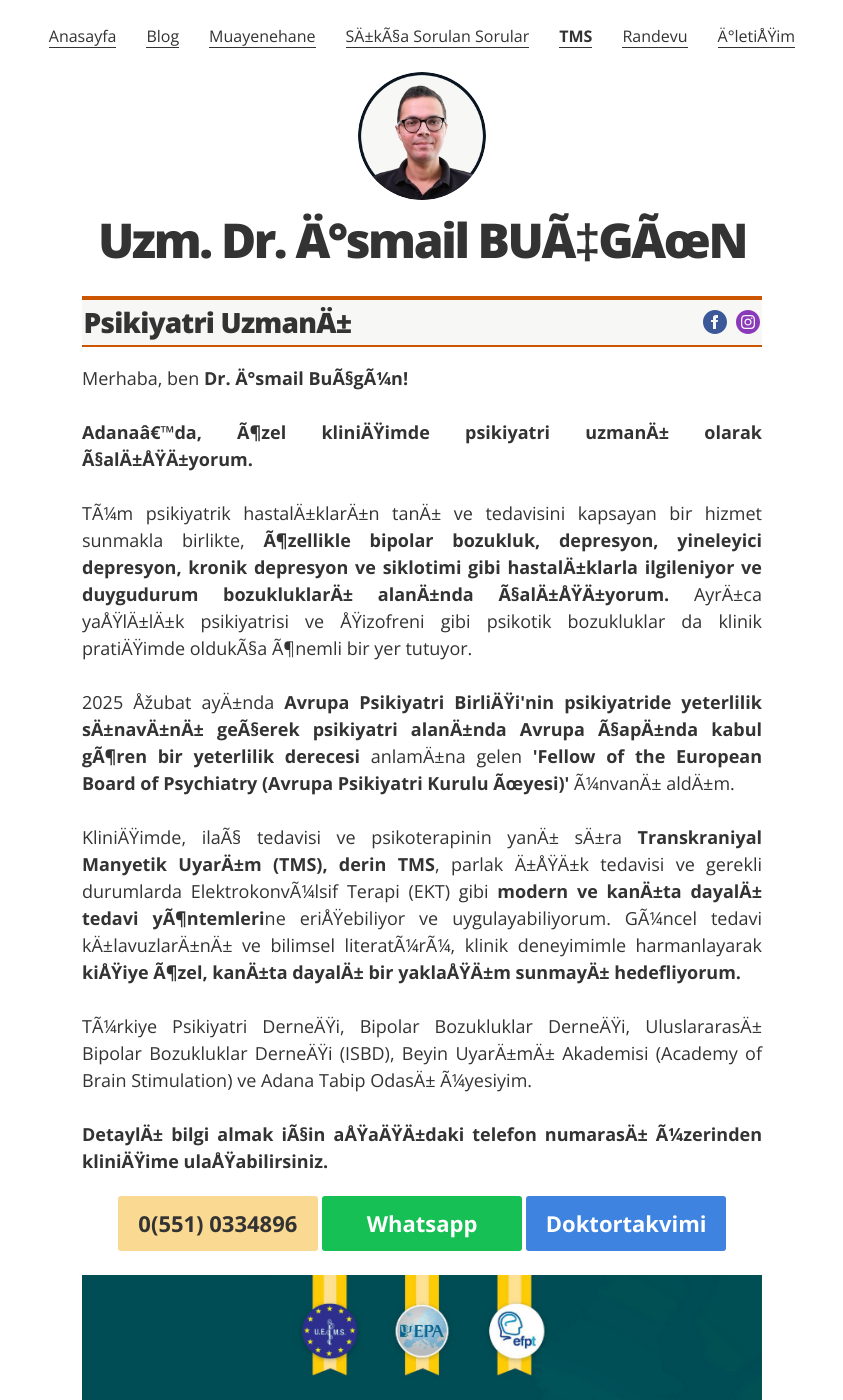
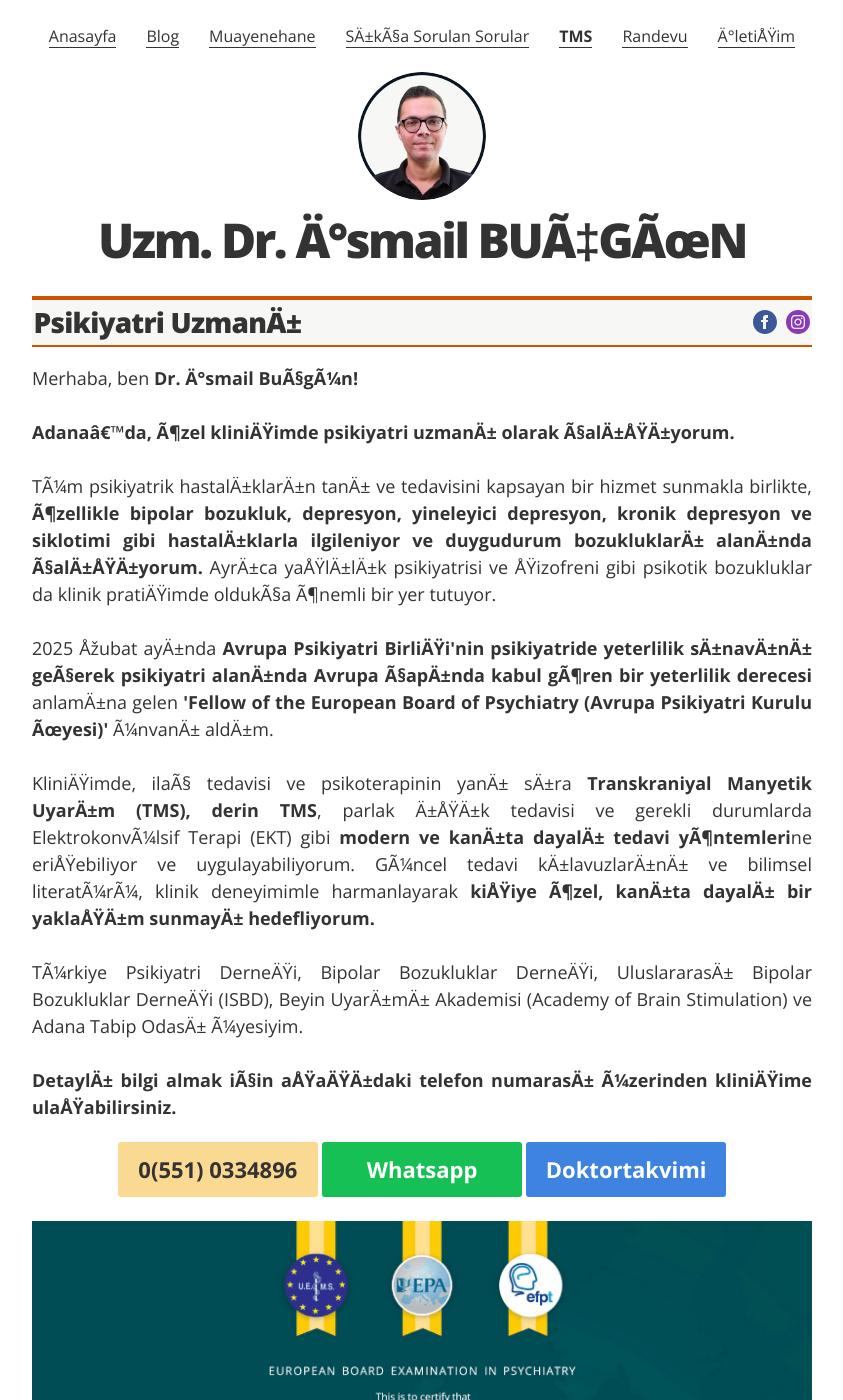
Before and after one commit to ibucgun/ibucgun.github.io, a Jekyll site: the page built from index.html, in a window 1280 px wide and 1400 px high. Shown: the whole window, without its empty margins (218-1061 px from the left). Built offline with Jekyll 4.4.1, drawn with Linux system fonts in a browser that asks for light colours.

Commit message:
Update _base.scss

```diff
--- a/_sass/_base.scss
+++ b/_sass/_base.scss
@@ -22,7 +22,7 @@ body{
 .wrapper:after { content:""; display:table; }
 .wrapper:after { clear: both; }
 .wrapper {
-  max-width: 728px;
+  max-width: 828px;
   padding: 0 24px;
   margin: 0 auto;
   zoom: 1;
```
